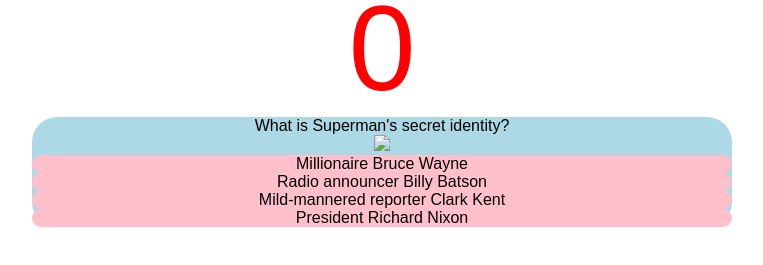
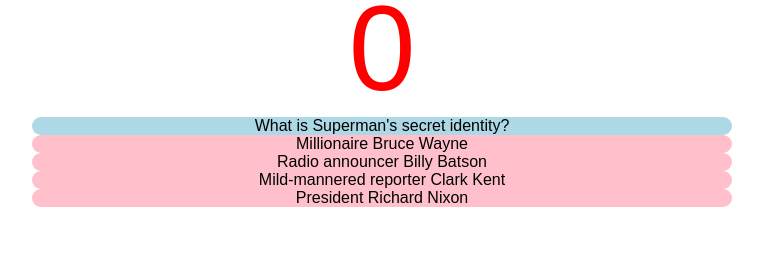
Before and after one commit to arthuradams/not-jeopardy, a plain HTML site: page index.html in a window 1280 px wide. Shown: the part 135-400 px from the top of the page, without its empty margins (258-1021 px from the left). Drawn offline with nearby package versions, Linux system fonts and the light colour scheme; a web font is replaced by a local one.

Commit message:
got rid of incomolete img tag

```diff
--- a/index.html
+++ b/index.html
@@ -19,7 +19,6 @@
 
     <div id="question">
       <div id="questiontext"></div>
-      <img src=
     </div>
 
 
```
